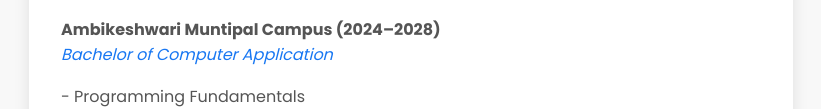
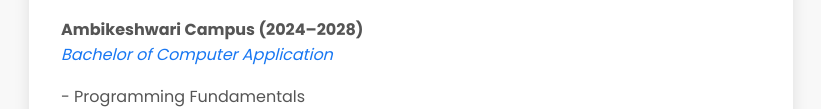
Before and after one commit to gbcjk/Gopal-Budhathoki-Portfolio, a plain HTML site: page index.html in a window 1280 px wide. Shown: the part 1977-2086 px from the top of the page, without its empty margins (229-1050 px from the left). Drawn offline with Linux system fonts and the light colour scheme.

Commit message:
Update index.html

```diff
--- a/index.html
+++ b/index.html
@@ -84,7 +84,7 @@
         <h2>Education <i class="fas fa-graduation-cap"></i></h2>
         <ul>
             <li>
-                <p><strong>Ambikeshwari Muntipal Campus (2024–2028)</strong><br><i> Bachelor of Computer Application</i></p>
+                <p><strong>Ambikeshwari Campus (2024–2028)</strong><br><i> Bachelor of Computer Application</i></p>
 
                 <ul>
                     <li>-  Programming Fundamentals</li>
```
